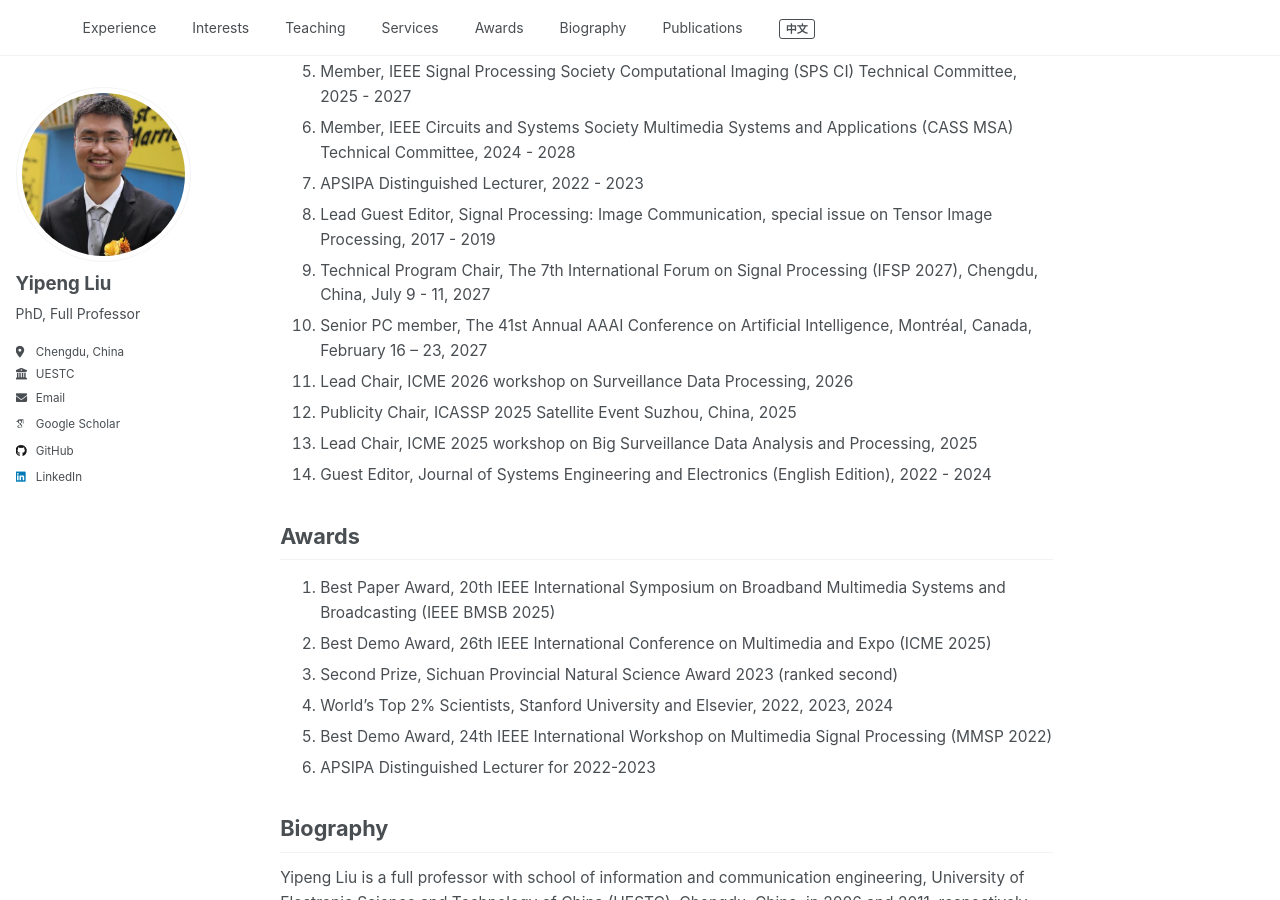
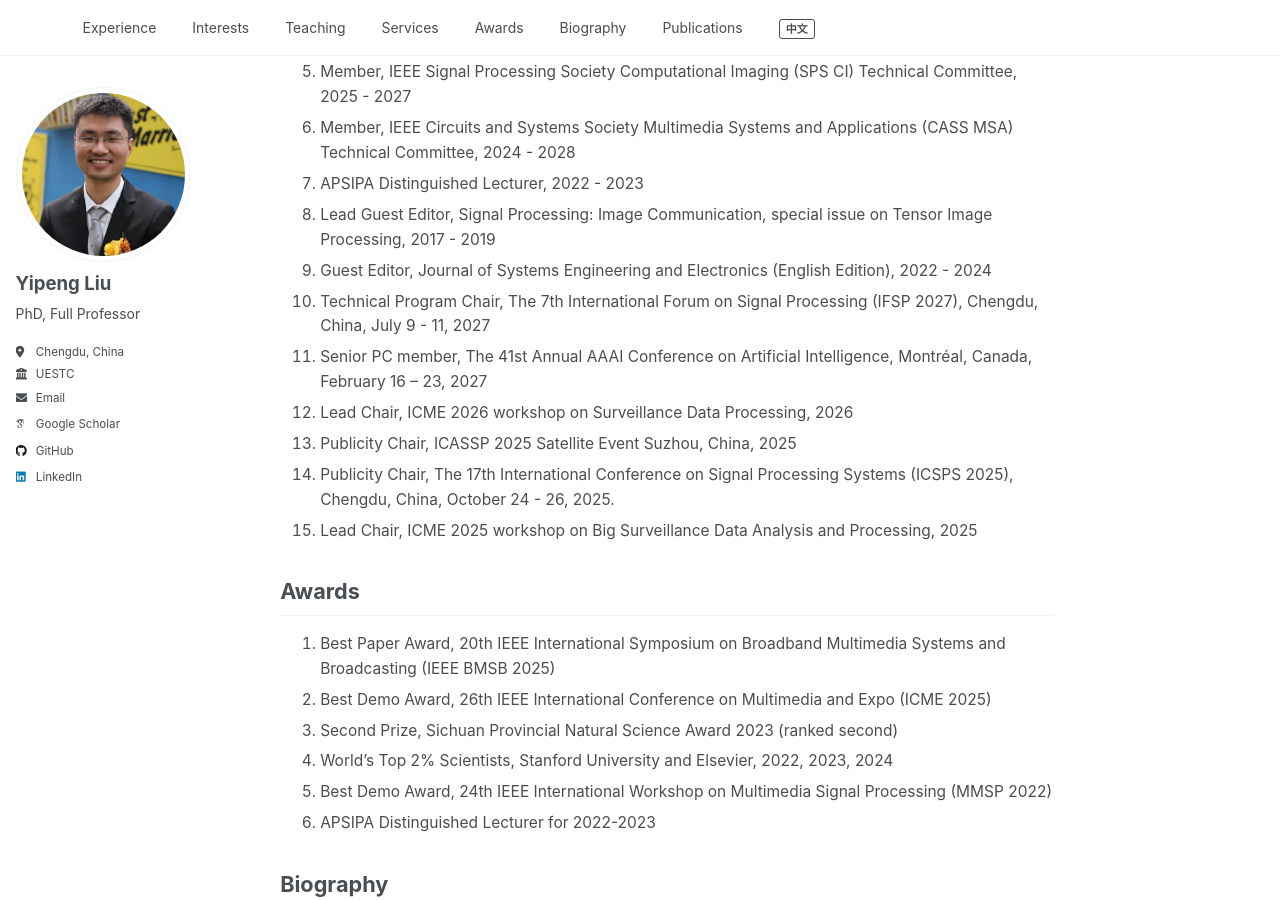
Before and after one commit to yipengliu/yipengliu.github.io, a Jekyll site: the page built from _pages/main-en.md, in a window 1280 px wide and 900 px high, scrolled down 1315 px. Built offline with Jekyll 4.4.1, drawn with Linux system fonts in a browser that asks for light colours; some web fonts are replaced.

Commit message:
Update main-en.md

```diff
--- a/_pages/main-en.md
+++ b/_pages/main-en.md
@@ -48,12 +48,13 @@
 6. Member, IEEE Circuits and Systems Society Multimedia Systems and Applications (CASS MSA) Technical Committee, 2024 - 2028
 7. APSIPA Distinguished Lecturer, 2022 - 2023
 8. Lead Guest Editor, Signal Processing: Image Communication, special issue on Tensor Image Processing, 2017 - 2019
-9. Technical Program Chair, The 7th International Forum on Signal Processing (IFSP 2027), Chengdu, China, July 9 - 11, 2027
-10. Senior PC member, The 41st Annual AAAI Conference on Artificial Intelligence, Montréal, Canada, February 16 – 23, 2027
-11. Lead Chair, ICME 2026 workshop on Surveillance Data Processing, 2026
-12. Publicity Chair, ICASSP 2025 Satellite Event Suzhou, China, 2025
-13. Lead Chair, ICME 2025 workshop on Big Surveillance Data Analysis and Processing, 2025
-14. Guest Editor, Journal of Systems Engineering and Electronics (English Edition), 2022 - 2024
+9. Guest Editor, Journal of Systems Engineering and Electronics (English Edition), 2022 - 2024
+10. Technical Program Chair, The 7th International Forum on Signal Processing (IFSP 2027), Chengdu, China, July 9 - 11, 2027
+11. Senior PC member, The 41st Annual AAAI Conference on Artificial Intelligence, Montréal, Canada, February 16 – 23, 2027
+12. Lead Chair, ICME 2026 workshop on Surveillance Data Processing, 2026
+13. Publicity Chair, ICASSP 2025 Satellite Event Suzhou, China, 2025
+14. Publicity Chair, The 17th International Conference on Signal Processing Systems (ICSPS 2025), Chengdu, China, October 24 - 26, 2025.
+15. Lead Chair, ICME 2025 workshop on Big Surveillance Data Analysis and Processing, 2025
 
 
 
```
